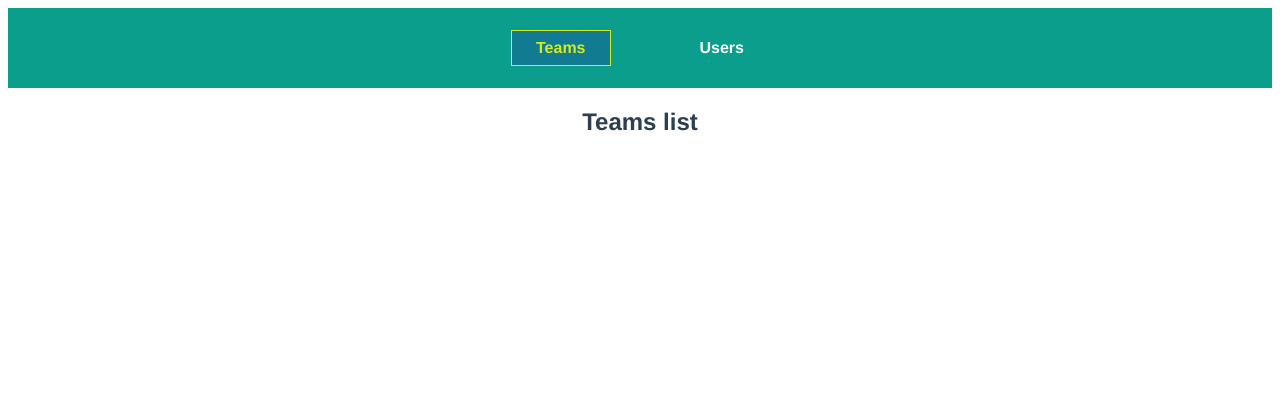
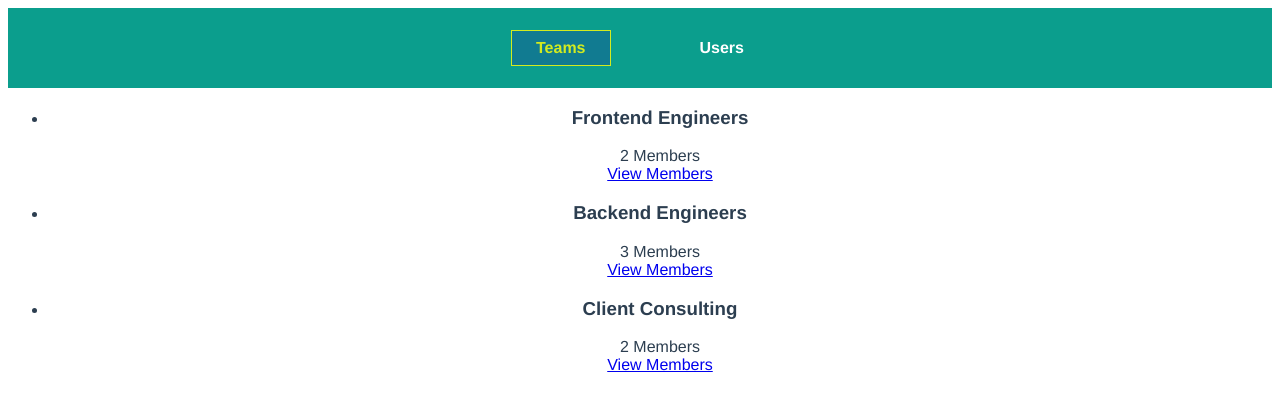
Before and after one commit to mrOtoM/Vue-aplikacia-1, a Vue app: page /teams in a window 1280 px wide. Shown: the top 410 px of the page. Built offline with nearby package versions, Linux system fonts and the light colour scheme.

Commit message:
Doplnenie vetvy Teams

```diff
--- a/src/App.vue
+++ b/src/App.vue
@@ -16,7 +16,25 @@ export default {
     UsersList,
   },
   data() {
-    return {};
+    return {
+      teams: [
+        { id: 't1', name: 'Frontend Engineers', members: ['u1', 'u2'] },
+        { id: 't2', name: 'Backend Engineers', members: ['u1', 'u2', 'u3'] },
+        { id: 't3', name: 'Client Consulting', members: ['u4', 'u5'] },
+      ],
+      users: [
+        { id: 'u1', fullName: 'Oto Machala', role: 'Engineer' },
+        { id: 'u2', fullName: 'Peter Sveter', role: 'Engineer' },
+        { id: 'u3', fullName: 'Maria Kovacova', role: 'Engineer' },
+        { id: 'u4', fullName: 'Jozef Mak', role: 'Consultant' },
+        { id: 'u5', fullName: 'Jana Mlada', role: 'Consultant' },
+      ],
+    };
+  },
+  provide() {
+    return {
+      teams: this.teams,
+    };
   },
 };
 </script>
--- /dev/null
+++ b/src/components/teams/TeamsItem.vue
@@ -0,0 +1,13 @@
+<template>
+  <li>
+    <h3>{{ name }}</h3>
+    <div class="team-members">{{ memberCount }} Members</div>
+    <a href="#">View Members</a>
+  </li>
+</template>
+
+<script>
+export default {
+  props: ['name', 'memberCount'],
+};
+</script>
--- a/src/components/teams/TeamsList.vue
+++ b/src/components/teams/TeamsList.vue
@@ -1,9 +1,21 @@
 <template>
-  <h2>Teams list</h2>
+  <ul>
+    <teams-item
+      v-for="team in teams"
+      :key="team.id"
+      :name="team.name"
+      :member-count="team.members.length"
+    ></teams-item>
+  </ul>
 </template>
 
 <script>
-export default {};
+import TeamsItem from './TeamsItem.vue';
+
+export default {
+  components: { TeamsItem },
+  inject: ['teams'],
+};
 </script>
 
 <style></style>
```
